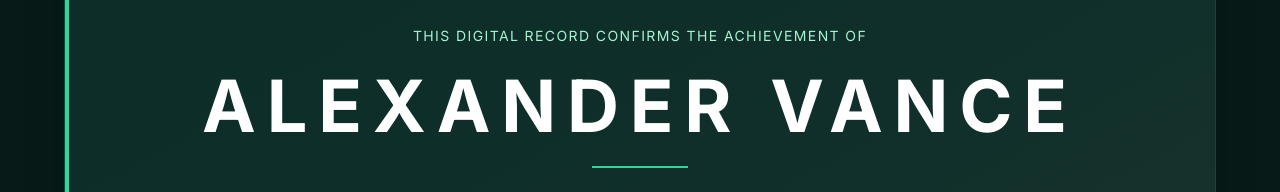
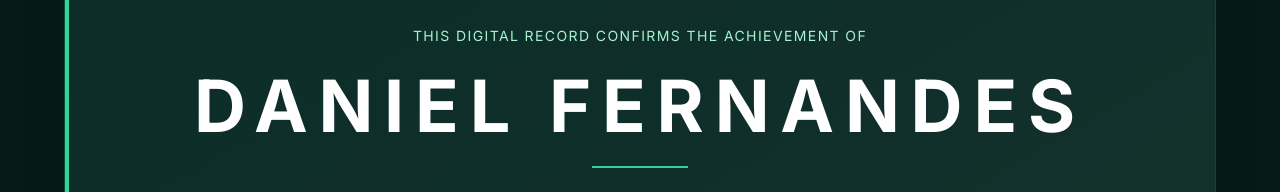
Before and after one commit to agenticautomation1-source/agenticaiimplementor_website, a React (Vite) app: page /sample-certificate in a window 1280 px wide. Shown: the part 335-527 px from the top of the page. Built offline with nearby package versions, Linux system fonts and the light colour scheme; no server answers.

Commit message:
Update SampleCertificate.tsx

```diff
--- a/src/pages/SampleCertificate.tsx
+++ b/src/pages/SampleCertificate.tsx
@@ -58,7 +58,7 @@ const SampleCertificate: React.FC = () => {
             </p>
 
             <h2 className="text-6xl md:text-7xl font-extrabold tracking-[0.15em] mb-6">
-              ALEXANDER VANCE
+              DANIEL FERNANDES
             </h2>
 
             <div className="w-24 h-[2px] bg-emerald-400 mx-auto mb-8"></div>
```
